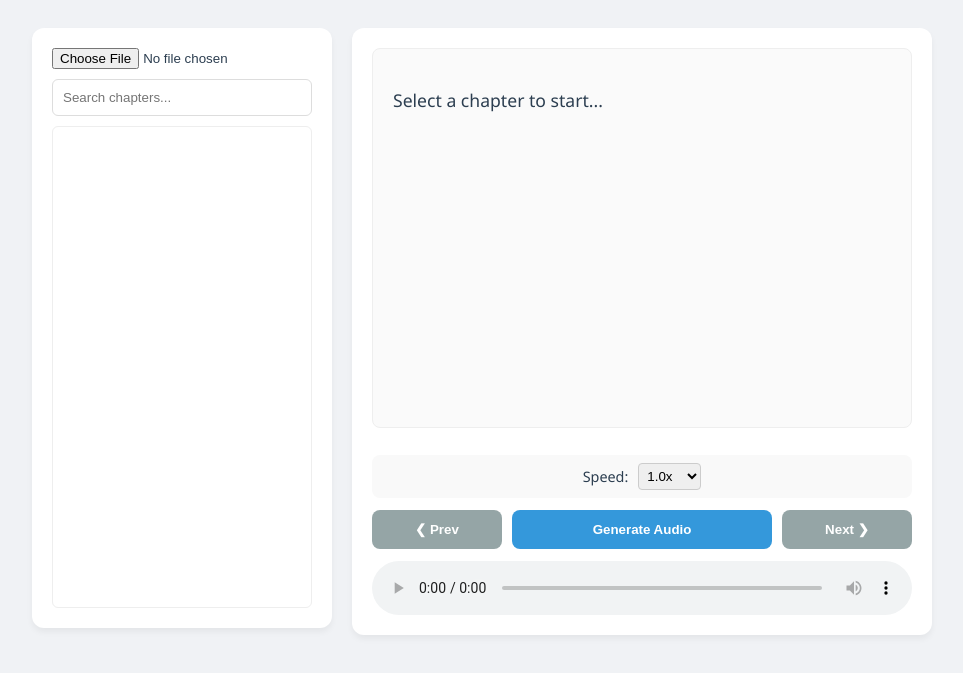
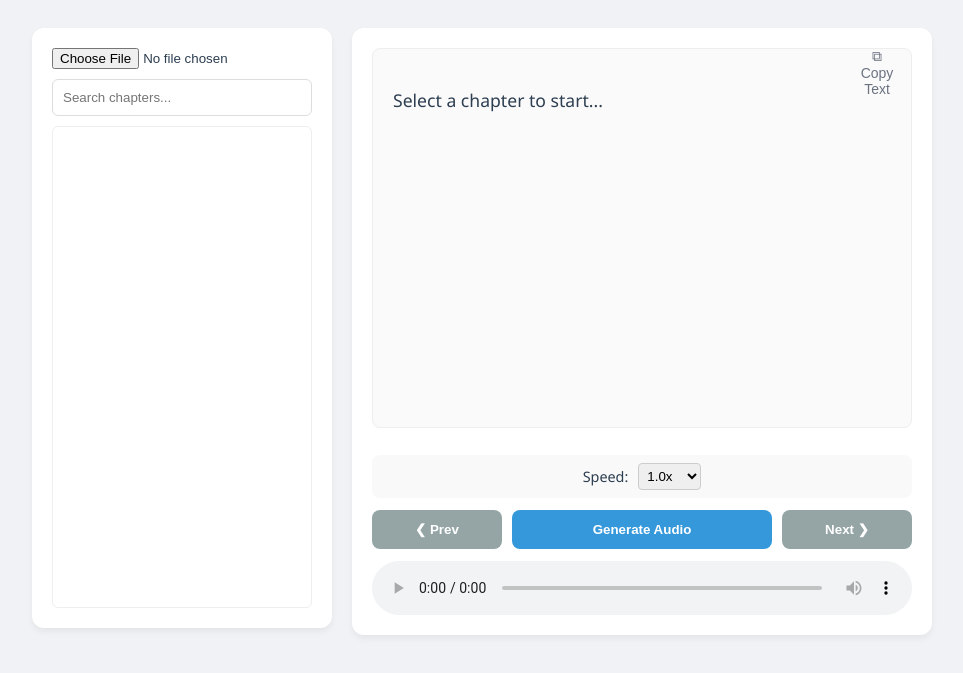
Before and after one commit to locodafux/chapter-to-mp3, a website: page index.html in a window 1280 px wide. Shown: the part 65-738 px from the top of the page, without its empty margins (158-1121 px from the left). Drawn offline with nearby package versions, Linux system fonts and the light colour scheme; no server answers.

Commit message:
added copy

```diff
--- a/app.js
+++ b/app.js
@@ -280,3 +280,13 @@ function renderChapters(chapters) {
         chapterListDiv.appendChild(div);
     });
 }
+
+copyTextToClipboard = () => {
+    const text = displayText.innerText;
+    if (!text || text.startsWith("Loading") || text.startsWith("Select")) return;
+
+    navigator.clipboard.writeText(text).then(() => {
+    }).catch(err => {
+        console.log("Failed to copy text.");
+    });
+}
--- a/index.html
+++ b/index.html
@@ -45,7 +45,43 @@
     </div>
 
     <div class="card content-area">
-      <div id="textDisplay" class="text-container"><p id="displayText">Select a chapter to start...</p></div>
+
+
+      <div
+        id="textDisplay"
+        class="text-container"
+        style="position:relative;"
+      >
+        <button
+          id="copyBtn"
+          onclick="copyTextToClipboard()"
+          style="
+            position:absolute;
+            top:10px;
+            right:20px;
+            display:flex;
+            align-items:center;
+            justify-content:center;
+            width:28px;
+            height:28px;
+            background:transparent;
+            border:none;
+            border-radius:6px;
+            font-size:14px;
+            color:#6b7280;
+            cursor:pointer;
+            transition:all 0.15s ease;
+          "
+          onmouseover="this.style.background='rgba(0,0,0,0.06)'; this.style.color='#111';"
+          onmouseout="this.style.background='transparent'; this.style.color='#6b7280';"
+          onmousedown="this.style.transform='scale(0.95)'"
+          onmouseup="this.style.transform='scale(1)'"
+        >
+          ⧉ Copy Text
+        </button>
+
+        <p id="displayText">Select a chapter to start...</p>
+      </div>
 
       <div class="controls">
         <div id="statusInfo"></div>
```
